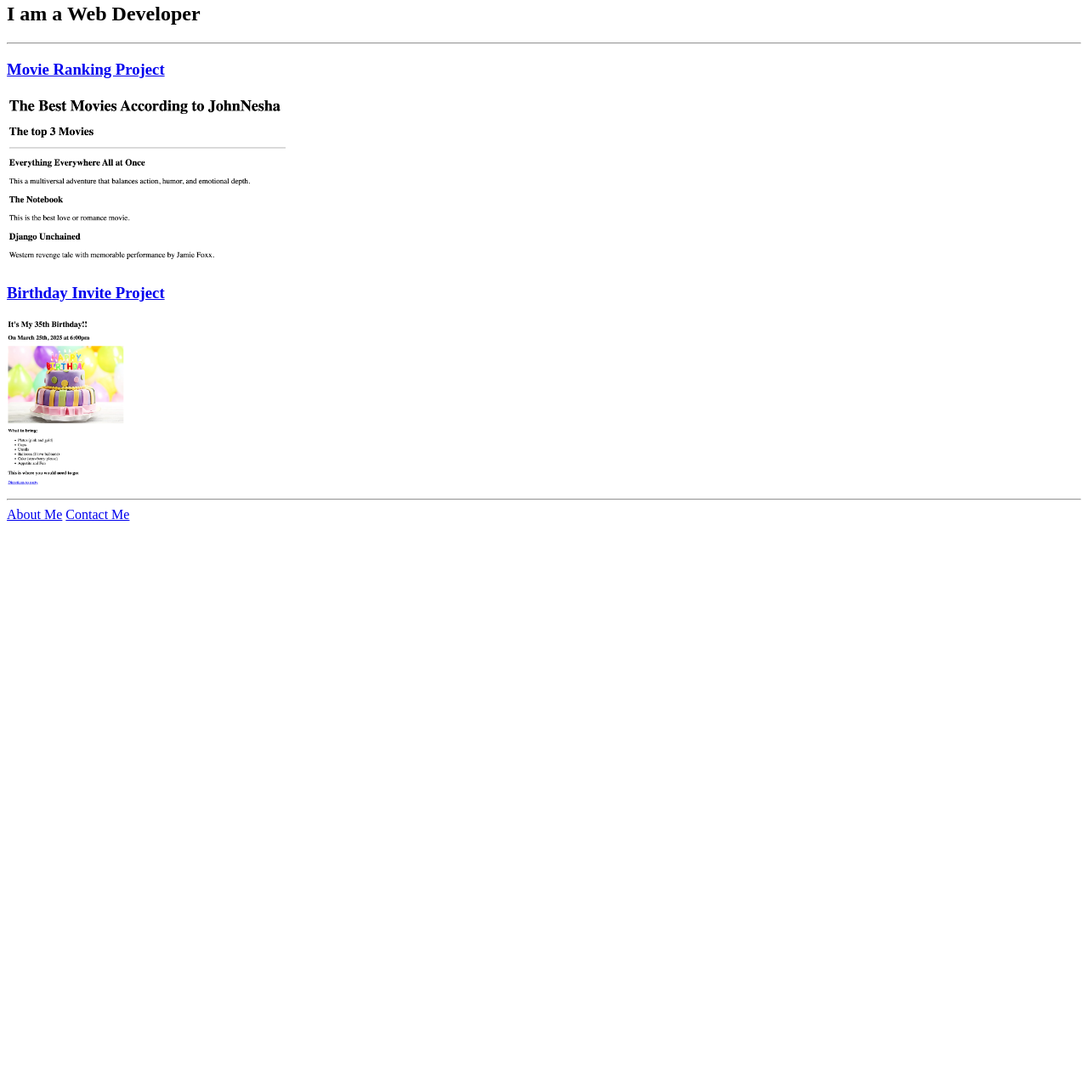
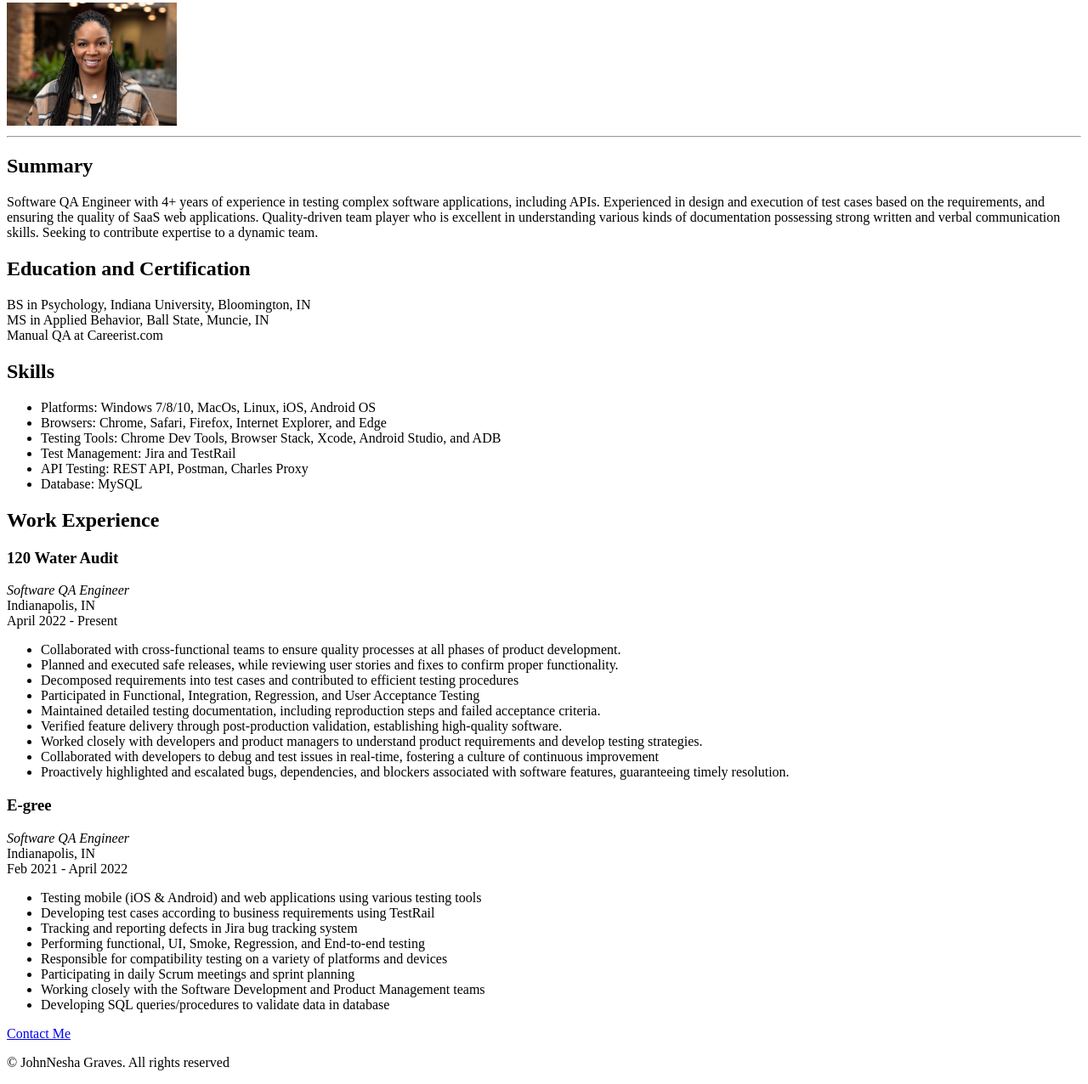
Before and after one commit to JohnNesha/html-portfolio, a plain HTML site: page index.html in a window 1280 px wide. Shown: the part 77-1353 px from the top of the page at 85% size. Before the commit the page ends 800 px from the top, so only its background shows below. Drawn offline with Linux system fonts and the light colour scheme.

Commit message:
Add files via upload

```diff
--- a/index.html
+++ b/index.html
@@ -1,19 +1,75 @@
 <!DOCTYPE html>
 <html lang="en">
-    <head>
-        <meta charset="UTF-8">
-        <title>My Website</title>
-    </head>
-    <body>
-        <h1>JohnNesha G's Portfolio</h1>
-        <h2>I am a Web Developer</h2>
-        <hr />
-        <h3><a href="../2.4 Movie Ranking Project/index.html">Movie Ranking Project</a> </h3>
-        <img src="./assets/images/JGTopMovies.png" alt="Preview of top 3 movies" height="200">
-        <h3><a href="../3.4 Birthday Invite Project/index.html">Birthday Invite Project</a></h3>
-        <img src="./assets/images/JGBirthdayInvite.png" alt="Preview of Birthday invite" height="200">
-        <hr />
-            <a href="./public/about.html">About Me</a>
-            <a href="./public/contact.html">Contact Me</a>
-    </body>
+<head>
+<meta charset="UTF-8" />
+<title>My Resume</title>
+</head>
+<body>
+<h1>JohnNesha Graves</h1>
+<img width= 200px src="./Professional Image/8AFE267F-6A93-4307-AB02-574C881FEE0F_1_105_c.jpeg"/>
+<hr \>
+<h2>Summary</h2>
+<p>
+    Software QA Engineer with 4+ years of experience in testing complex software applications, including APIs.
+    Experienced in design and execution of test cases based on the requirements, and ensuring the quality of SaaS web
+    applications. Quality-driven team player who is excellent in understanding various kinds of documentation
+    possessing strong written and verbal communication skills. Seeking to contribute expertise to a dynamic team.
+</p>
+<h2>Education and Certification</h2>
+<p>
+BS in Psychology, Indiana University, Bloomington, IN <br \>
+MS in Applied Behavior, Ball State, Muncie, IN <br \>
+Manual QA at Careerist.com
+</p>
+<h2>Skills</h2>
+<ul>
+    <li>Platforms: Windows 7/8/10, MacOs, Linux, iOS, Android OS</li>
+    <li>Browsers: Chrome, Safari, Firefox, Internet Explorer, and Edge</li>
+    <li>Testing Tools: Chrome Dev Tools, Browser Stack, Xcode, Android Studio, and ADB</li>
+    <li>Test Management: Jira and TestRail</li>
+    <li>API Testing: REST API, Postman, Charles Proxy</li>
+    <li>Database: MySQL</li>
+</ul>
+<h2>Work Experience</h2>
+<h3>120 Water Audit</h3>
+<p>
+<em>Software QA Engineer</em> <br \>
+    Indianapolis, IN <br \>
+    April 2022 - Present
+</p>
+<ul>
+    <li>Collaborated with cross-functional teams to ensure quality processes at all phases of product development.</li>
+    <li>Planned and executed safe releases, while reviewing user stories and fixes to confirm proper functionality.</li>
+    <li>Decomposed requirements into test cases and contributed to efficient testing procedures</li>
+    <li>Participated in Functional, Integration, Regression, and User Acceptance Testing</li>
+    <li>Maintained detailed testing documentation, including reproduction steps and failed acceptance criteria.</li>
+    <li>Verified feature delivery through post-production validation, establishing high-quality software.</li>
+    <li>Worked closely with developers and product managers to understand product requirements and develop
+        testing strategies.</li>
+    <li>Collaborated with developers to debug and test issues in real-time, fostering a culture of continuous
+        improvement</li>
+    <li>Proactively highlighted and escalated bugs, dependencies, and blockers associated with software features,
+        guaranteeing timely resolution.</li>
+</ul>
+<h3>E-gree</h3>
+<p>
+<em>Software QA Engineer</em> <br \>
+Indianapolis, IN <br \>
+Feb 2021 - April 2022
+</p>
+<ul>
+    <li>Testing mobile (iOS & Android) and web applications using various testing tools</li>
+    <li>Developing test cases according to business requirements using TestRail</li>
+    <li>Tracking and reporting defects in Jira bug tracking system</li>
+    <li>Performing functional, UI, Smoke, Regression, and End-to-end testing</li>
+    <li>Responsible for compatibility testing on a variety of platforms and devices</li>
+    <li>Participating in daily Scrum meetings and sprint planning</li>
+    <li>Working closely with the Software Development and Product Management teams</li>
+    <li>Developing SQL queries/procedures to validate data in database</li>
+</ul>
+<a href="./Contact.html">Contact Me</a>
+<footer>
+    <p>© JohnNesha Graves. All rights reserved</p>
+</footer>
+</body>
 </html>
```
Also changed, not shown: Contact.html (added, +6 -0 lines), Professional Image/8AFE267F-6A93-4307-AB02-574C881FEE0F_1_105_c.jpeg (added).
